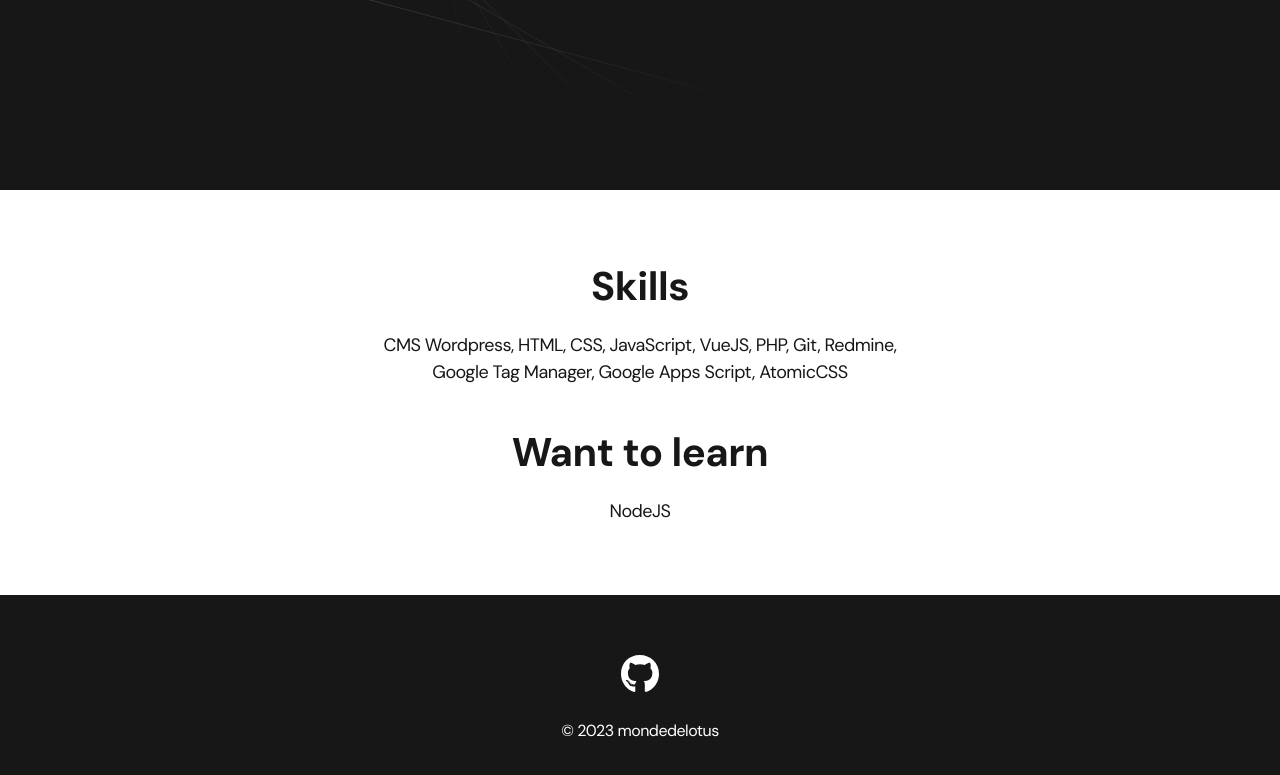
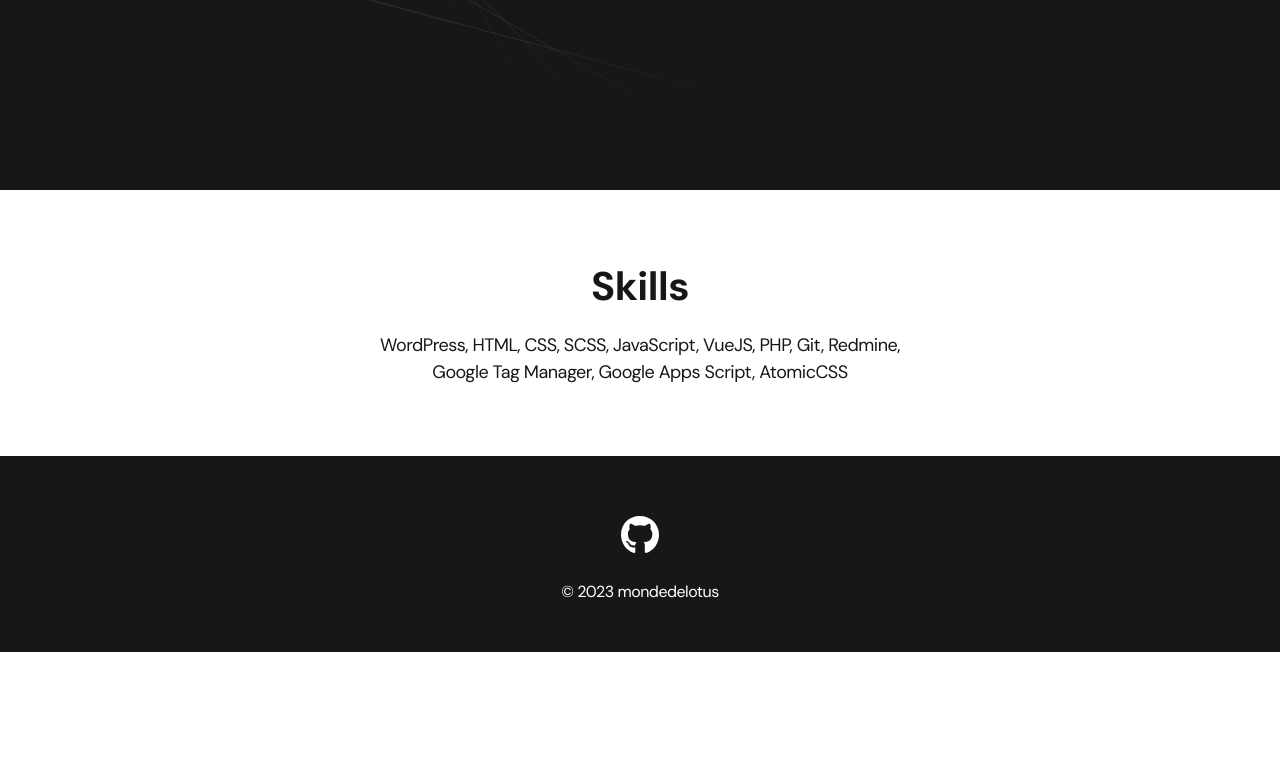
Before and after one commit to mondedelotus/react-portfolio, a React (Create React App) app: page / in a window 1280 px wide. Shown: the part 581-1356 px from the top of the page. After the commit the page ends 1233 px from the top, so only its background shows below. Built offline with nearby package versions, Linux system fonts and the light colour scheme; the HTML template or start-up script is replaced by a standard one.

Commit message:
minor changes

```diff
--- a/src/pages/Home.js
+++ b/src/pages/Home.js
@@ -11,17 +11,17 @@ const Home = () => {
                     <ul className="content-list">
                         <li className="content-list__item">
                             <h2 className="title-2">Skills</h2>
-                            <p>CMS Wordpress, HTML, CSS, JavaScript, VueJS, PHP, Git, Redmine, Google Tag Manager, Google Apps Script, AtomicCSS
+                            <p>WordPress, HTML, CSS, SCSS, JavaScript, VueJS, PHP, Git, Redmine, Google Tag Manager, Google Apps Script, AtomicCSS
 </p>
                         </li>
                         {/* <li className="content-list__item">
                             <h2 className="title-2">In learning</h2>
                             <p>ReactJS</p>
                         </li> */}
-                        <li className="content-list__item">
+                        {/* <li className="content-list__item">
                             <h2 className="title-2">Want to learn</h2>
                             <p>NodeJS</p>
-                        </li>
+                        </li> */}
                     </ul>
 
             </div>
--- a/src/pages/Project.js
+++ b/src/pages/Project.js
@@ -17,6 +17,7 @@ const Project = () => {
                     </a>
 
                     <div className="project-details__desc">
+                        <p class="desc-title">Technologies</p>
                         <p>{ project.skills }</p>
                     </div>
 
--- a/src/styles/main.css
+++ b/src/styles/main.css
@@ -193,6 +193,11 @@ body {
 	line-height: 1.3;
 }
 
+.desc-title {
+	margin-bottom: 10px;
+	color: var(--title-1);
+}
+
 /* Content list */
 
 .content-list {
```
